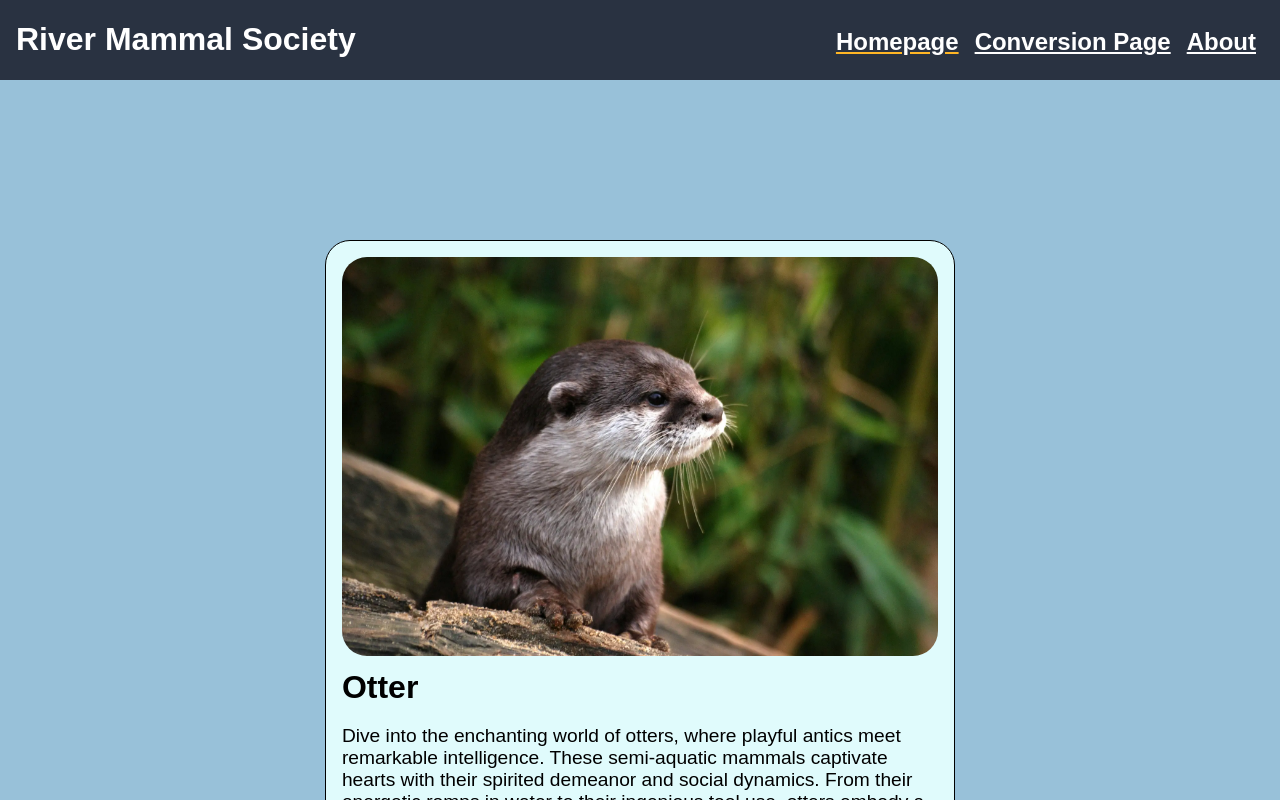
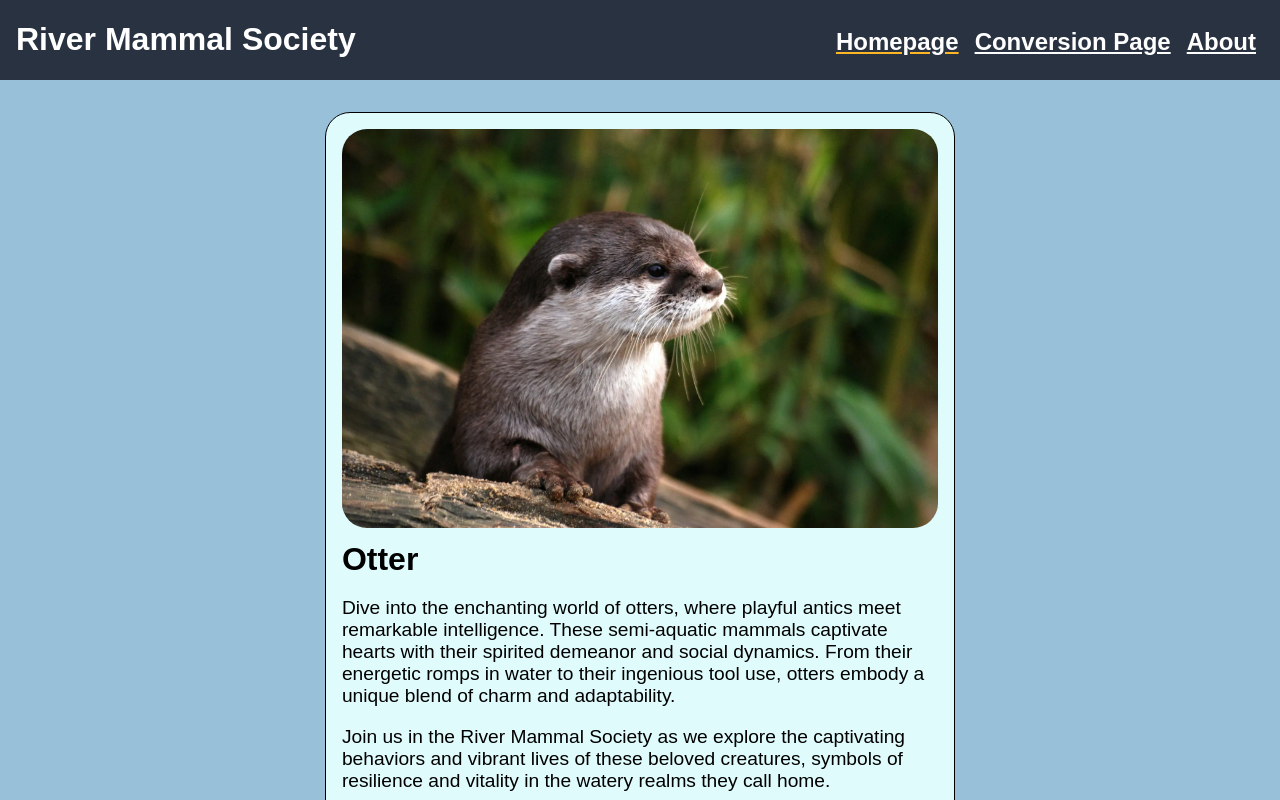
Before and after one commit to Git-Bread/Labb3-Webb-typescript, an Angular app: page / in a window 1280 px wide. Shown: the top 800 px of the page. Built offline with nearby package versions, Linux system fonts and the light colour scheme.

Commit message:
removed some padding

```diff
--- a/src/styles.scss
+++ b/src/styles.scss
@@ -30,7 +30,6 @@ body {
     display: flex;
     flex-direction: column;
     section {
-        padding-top: 8em;
         display: grid;
         margin: auto;
         width: clamp(200px, 100%, 2000px);
```
